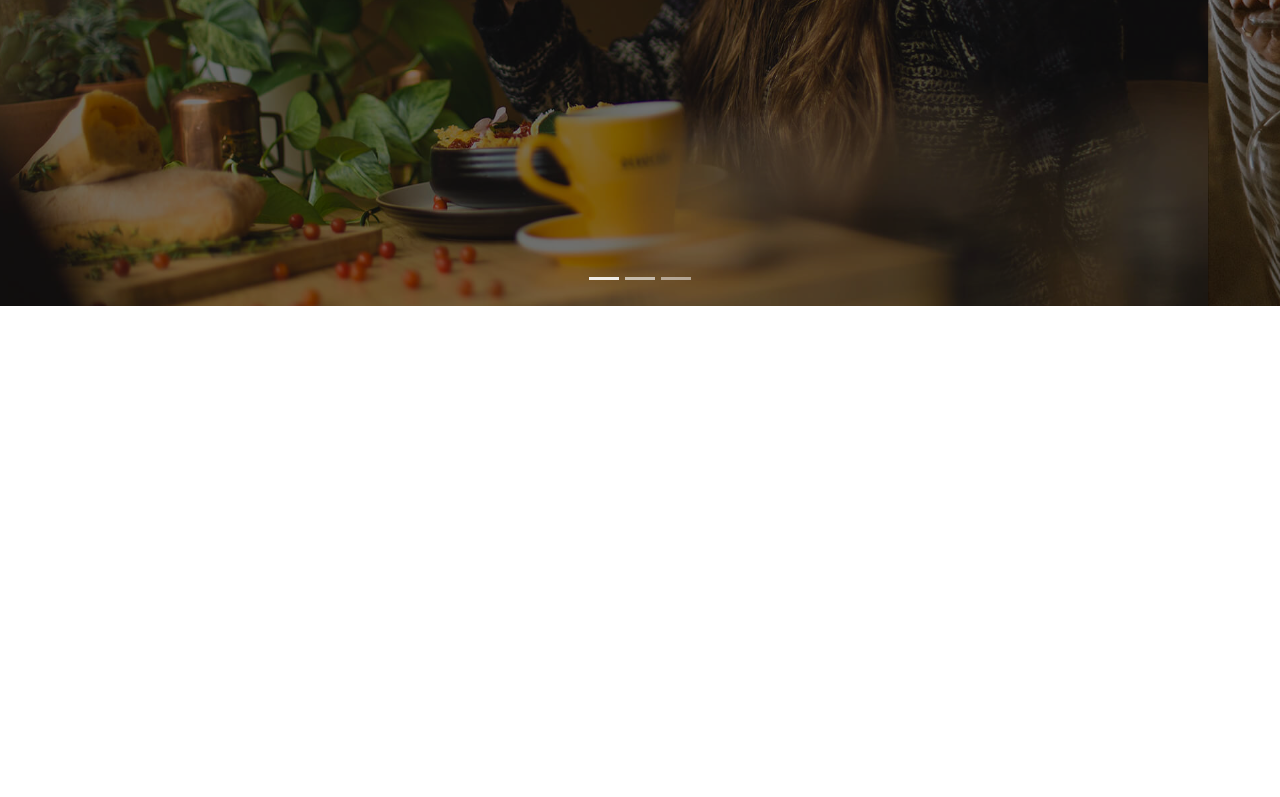
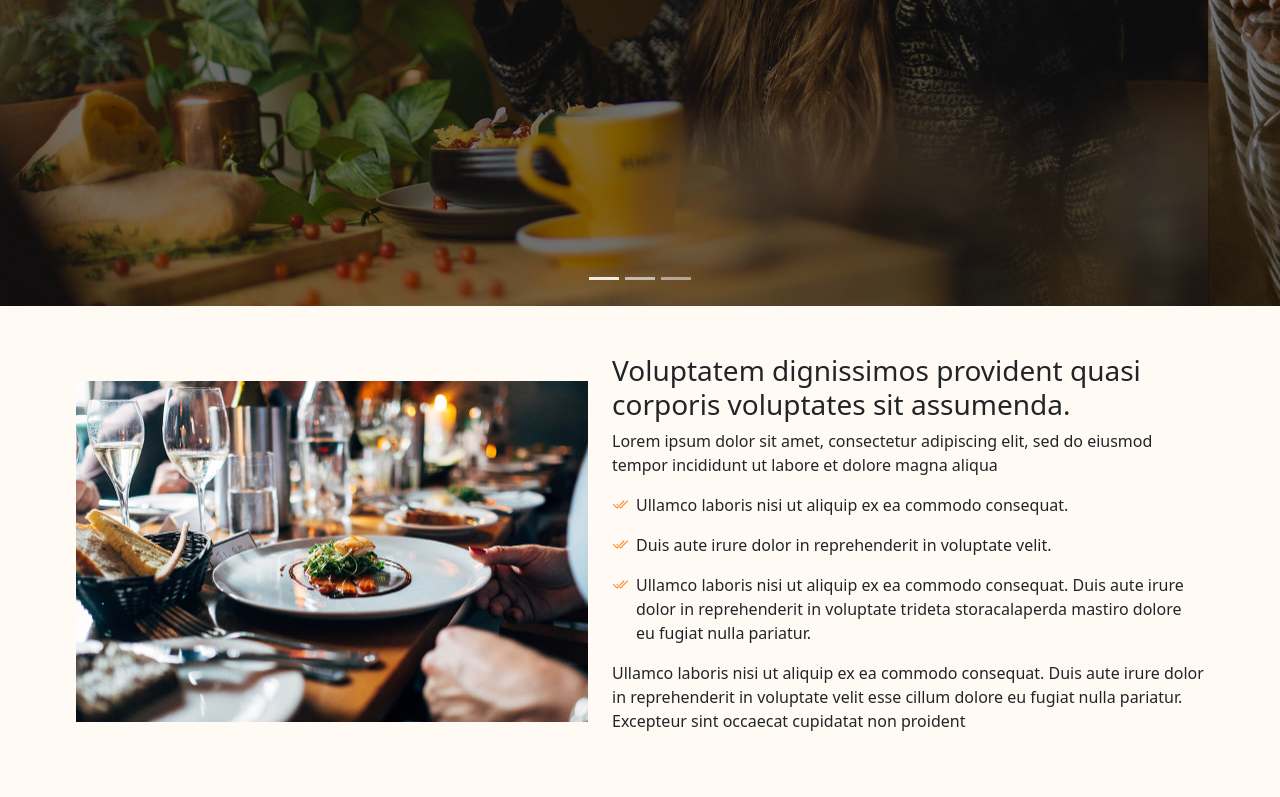
Before and after one commit to Azaalam-Imad/projet-final1, a website: page index.html in a window 1280 px wide. Shown: the part 494-1291 px from the top of the page. Before the commit the page ends 800 px from the top, so only its background shows below. Drawn offline with nearby package versions, Linux system fonts and the light colour scheme.

Commit message:
style about

```diff
--- a/index.html
+++ b/index.html
@@ -71,7 +71,46 @@
         </button>
       </div>
 
+
 </header>
+
+<!-- section 1 About-->
+<section class="h-section1 d-flex align-items-center justify-content-center ">
+    <div class="child-h-section2 d-flex align-items-center justify-content-center p-5 gap-4">
+      <div class=" img-section1"><img src="./public/images/about.jpg" alt="" >
+      </div>
+      <div class="w-50 " >
+        <h3 >Voluptatem dignissimos provident quasi corporis voluptates sit assumenda.</h3>
+        <p >
+          Lorem ipsum dolor sit amet, consectetur adipiscing elit, sed do
+          eiusmod tempor incididunt ut labore et dolore magna aliqua
+        </p>
+        <div class="d-flex gap-2">
+          <i class="bi bi-check2-all i-col icon-h-section2"></i>
+          <p>Ullamco laboris nisi ut aliquip ex ea commodo consequat.</p>
+        </div>
+        <div class="d-flex gap-2">
+          <i class="bi bi-check2-all i-col icon-h-section2 "></i>
+          <p>Duis aute irure dolor in reprehenderit in voluptate velit.</p>
+        </div>
+        <div class="d-flex gap-2">
+          <i class="bi bi-check2-all i-col icon-h-section2"></i>
+          <p>
+            Ullamco laboris nisi ut aliquip ex ea commodo consequat. Duis aute
+            irure dolor in reprehenderit in voluptate trideta storacalaperda
+            mastiro dolore eu fugiat nulla pariatur.
+          </p>
+        </div>
+        <p>
+          Ullamco laboris nisi ut aliquip ex ea commodo consequat. Duis aute
+          irure dolor in reprehenderit in voluptate velit esse cillum dolore
+          eu fugiat nulla pariatur. Excepteur sint occaecat cupidatat non
+          proident
+        </p>
+      </div>
+    </div>
+
+</section>
 
 
 
--- a/src/sass/app.sass
+++ b/src/sass/app.sass
@@ -6,3 +6,4 @@
     box-sizing: border-box
 @import ./variables
 @import ./modules/header/_header
+@import ./modules/section/_section1
--- /dev/null
+++ b/src/sass/modules/section/_section1.sass
@@ -0,0 +1,10 @@
+
+.child-h-section2
+    background-color: #fffaf3
+    .img-section1
+        img
+            width: 40vw
+
+
+.bi-check2-all
+    color: #fd7e14
```
Also changed, not shown: public/css/app.css, 1 other file.
